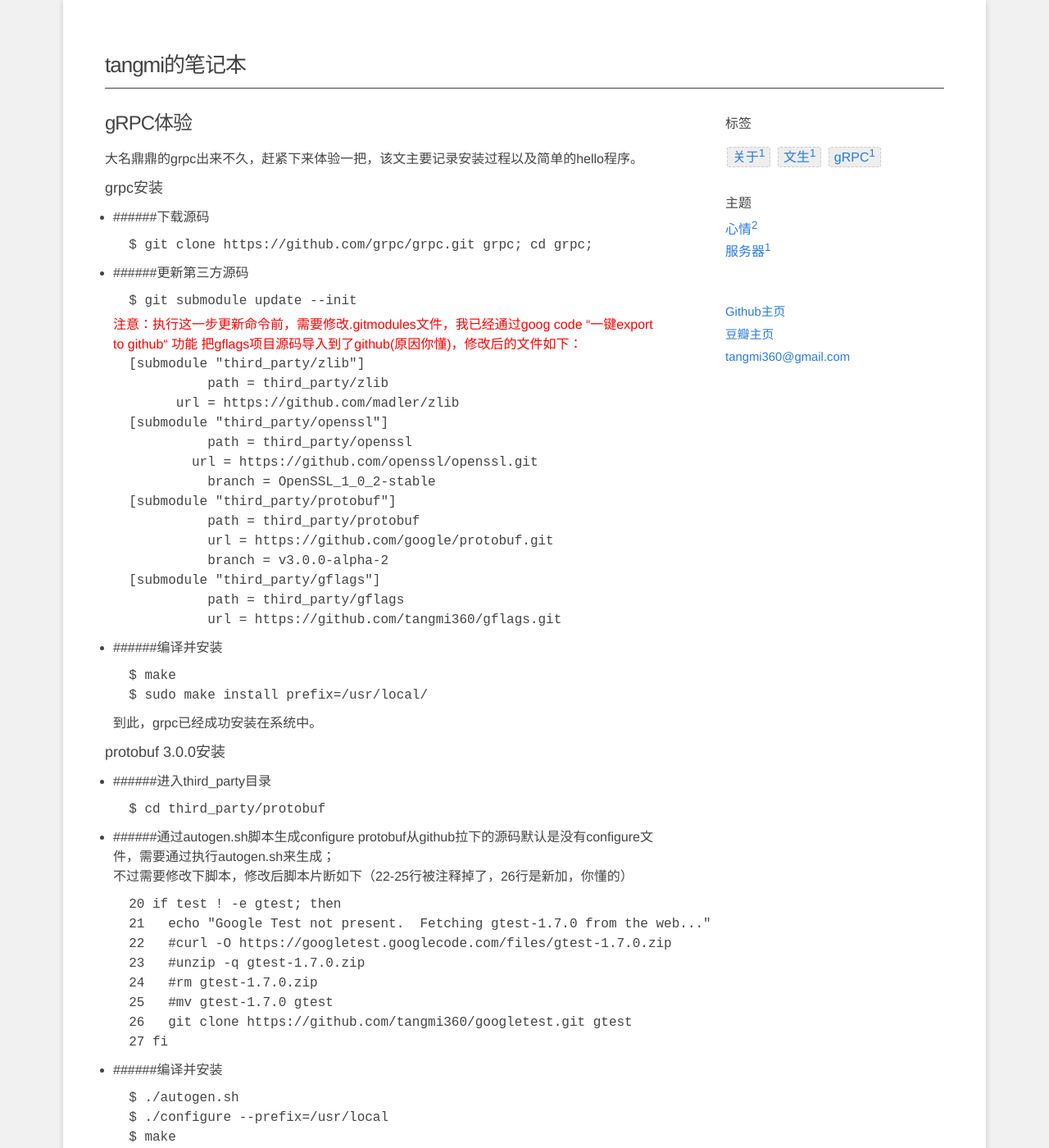
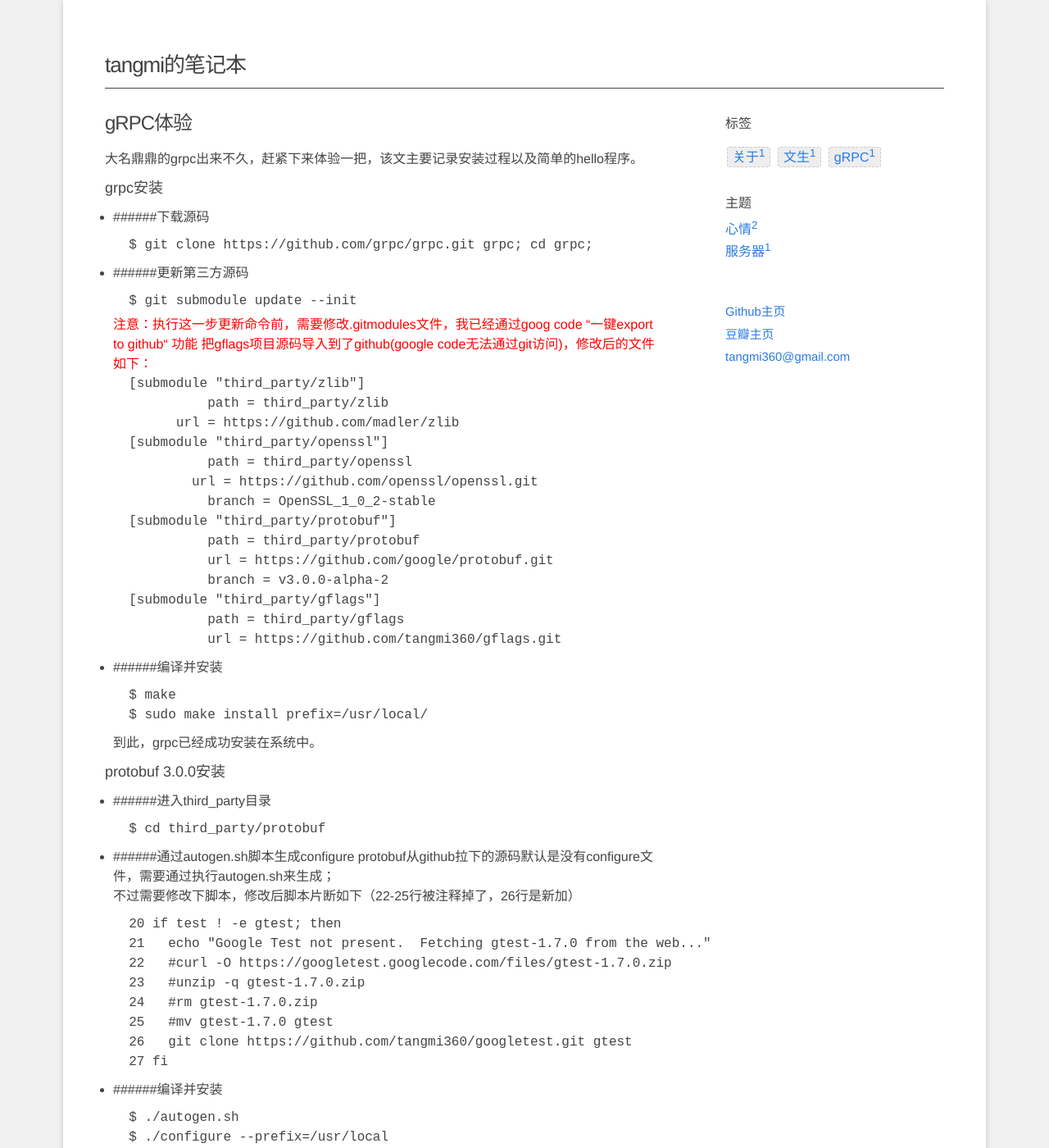
Before and after one commit to darling-kefan/darling-kefan.github.io, a Jekyll site: the page built from _posts/2015-03-24-grpc-experience.md, in a window 1280 px wide and 1400 px high. Shown: the whole window at 82% size. Built offline with Jekyll 4.4.1, drawn with Linux system fonts in a browser that asks for light colours; comment, search, counter and statistics services are not loaded.

Commit message:
Update 2015-03-24-grpc-experience.md

````diff
--- a/_posts/2015-03-24-grpc-experience.md
+++ b/_posts/2015-03-24-grpc-experience.md
@@ -21,7 +21,7 @@ author: tangmi
 	$ git submodule update --init
 	```
 
-	<font color="red">注意：执行这一步更新命令前，需要修改.gitmodules文件，我已经通过goog code “一键export to github“ 功能 把gflags项目源码导入到了github(原因你懂)，修改后的文件如下：</font>
+	<font color="red">注意：执行这一步更新命令前，需要修改.gitmodules文件，我已经通过goog code “一键export to github“ 功能 把gflags项目源码导入到了github(google code无法通过git访问)，修改后的文件如下：</font>
 
 	```
 	[submodule "third_party/zlib"]
@@ -58,7 +58,7 @@ author: tangmi
 
 - ######通过autogen.sh脚本生成configure
 	protobuf从github拉下的源码默认是没有configure文件，需要通过执行autogen.sh来生成；
-	不过需要修改下脚本，修改后脚本片断如下（22-25行被注释掉了，26行是新加，你懂的）
+	不过需要修改下脚本，修改后脚本片断如下（22-25行被注释掉了，26行是新加）
 
 	```
 	20 if test ! -e gtest; then
````
